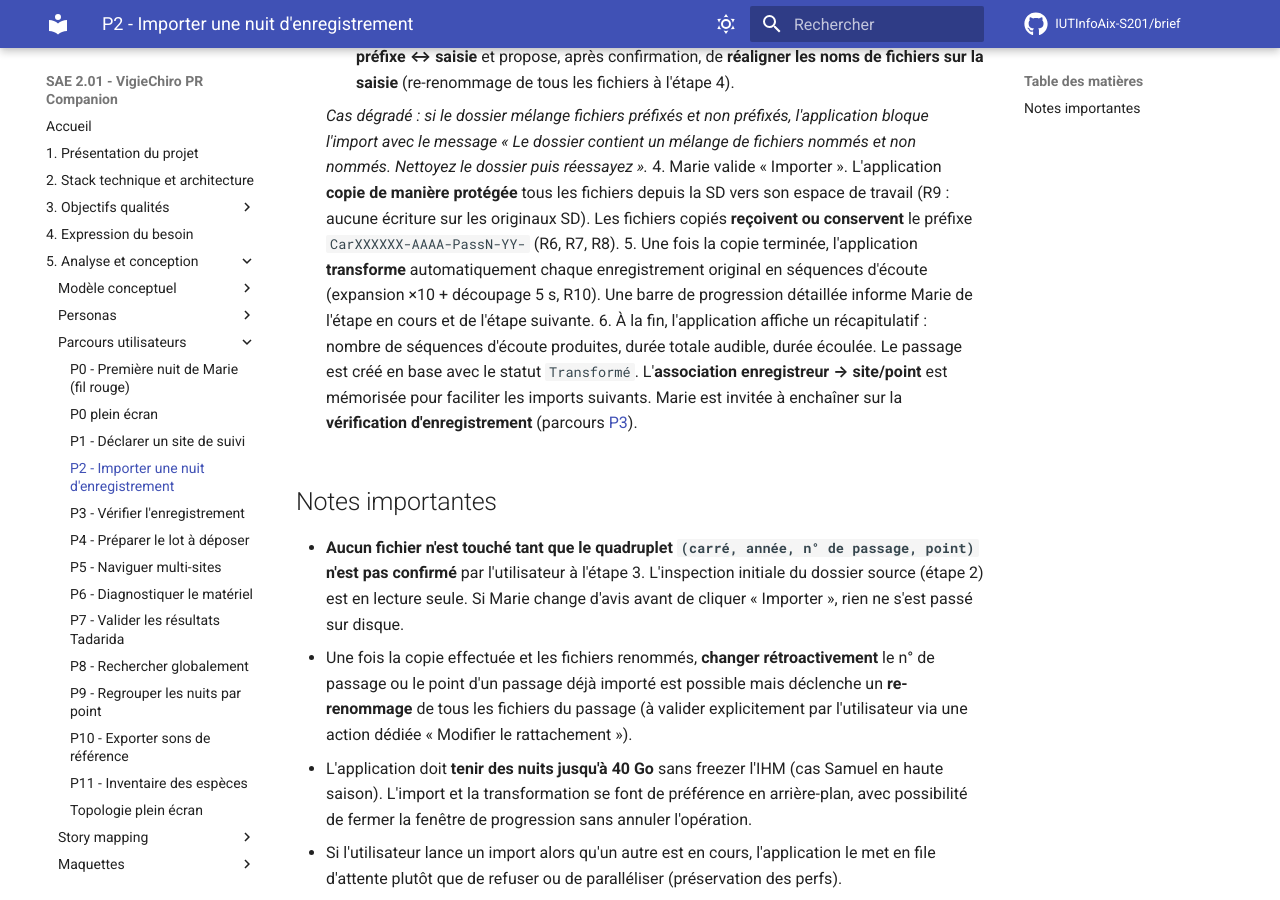
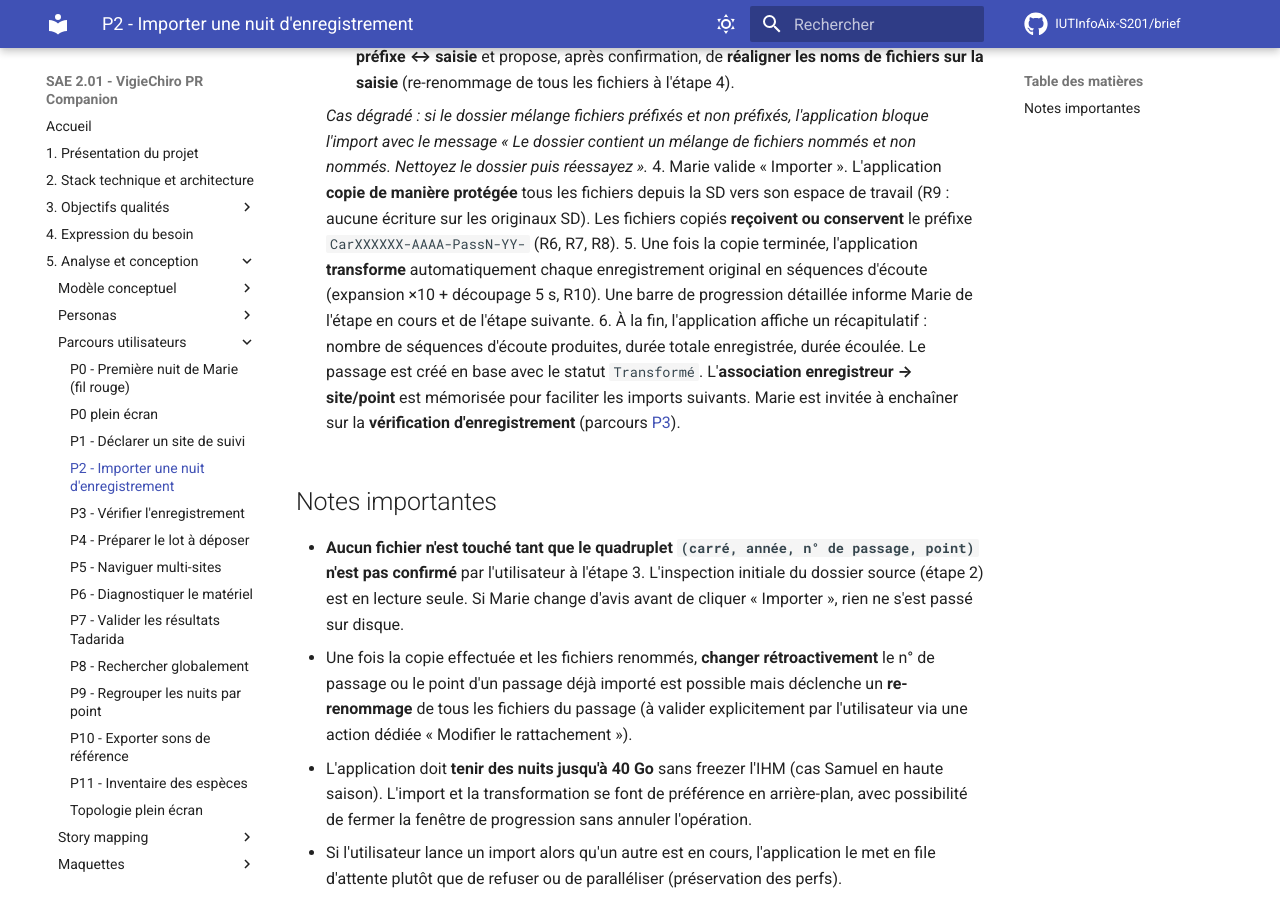
Before and after one commit to IUTInfoAix-S201/brief, an MkDocs documentation site: the page built from docs/Analyse et conception/Parcours utilisateurs/P2 - Importer une nuit d'enregistrement.md, in a window 1280 px wide and 900 px high, scrolled down 1201 px. Built offline with MkDocs 1.6.1 and Material for MkDocs 9.7.7, drawn with Linux system fonts in a browser that asks for light colours; comment, search, counter and statistics services are not loaded.

Commit message:
docs(parcours) : P2 récapitule une « durée totale enregistrée »
Même dérive de vocabulaire que dans les maquettes, dans le récapitulatif de fin
d'import du parcours P2 : le produit y annonce une durée enregistrée, pas une
« durée totale audible ».

Cette occurrence n'était pas recensée dans l'issue ; elle vient du même
renommage et se corrige avec lui, pour ne pas laisser un parcours désaligné des
maquettes qu'il accompagne.

```diff
--- a/docs/Analyse et conception/Parcours utilisateurs/P2 - Importer une nuit d'enregistrement.md
+++ b/docs/Analyse et conception/Parcours utilisateurs/P2 - Importer une nuit d'enregistrement.md
@@ -23,7 +23,7 @@ Marie vient de récupérer la carte SD de son enregistreur après une nuit d'enr
     *Cas dégradé : si le dossier mélange fichiers préfixés et non préfixés, l'application bloque l'import avec le message « Le dossier contient un mélange de fichiers nommés et non nommés. Nettoyez le dossier puis réessayez ».*
 4. Marie valide « Importer ». L'application **copie de manière protégée** tous les fichiers depuis la SD vers son espace de travail (R9 : aucune écriture sur les originaux SD). Les fichiers copiés **reçoivent ou conservent** le préfixe `CarXXXXXX-AAAA-PassN-YY-` (R6, R7, R8).
 5. Une fois la copie terminée, l'application **transforme** automatiquement chaque enregistrement original en séquences d'écoute (expansion ×10 + découpage 5 s, R10). Une barre de progression détaillée informe Marie de l'étape en cours et de l'étape suivante.
-6. À la fin, l'application affiche un récapitulatif : nombre de séquences d'écoute produites, durée totale audible, durée écoulée. Le passage est créé en base avec le statut `Transformé`. L'**association enregistreur → site/point** est mémorisée pour faciliter les imports suivants. Marie est invitée à enchaîner sur la **vérification d'enregistrement** (parcours [P3](P3%20-%20Vérifier%20l%27enregistrement%20par%20échantillonnage.md)).
+6. À la fin, l'application affiche un récapitulatif : nombre de séquences d'écoute produites, durée totale enregistrée, durée écoulée. Le passage est créé en base avec le statut `Transformé`. L'**association enregistreur → site/point** est mémorisée pour faciliter les imports suivants. Marie est invitée à enchaîner sur la **vérification d'enregistrement** (parcours [P3](P3%20-%20Vérifier%20l%27enregistrement%20par%20échantillonnage.md)).
 
 ## Notes importantes
 
```
